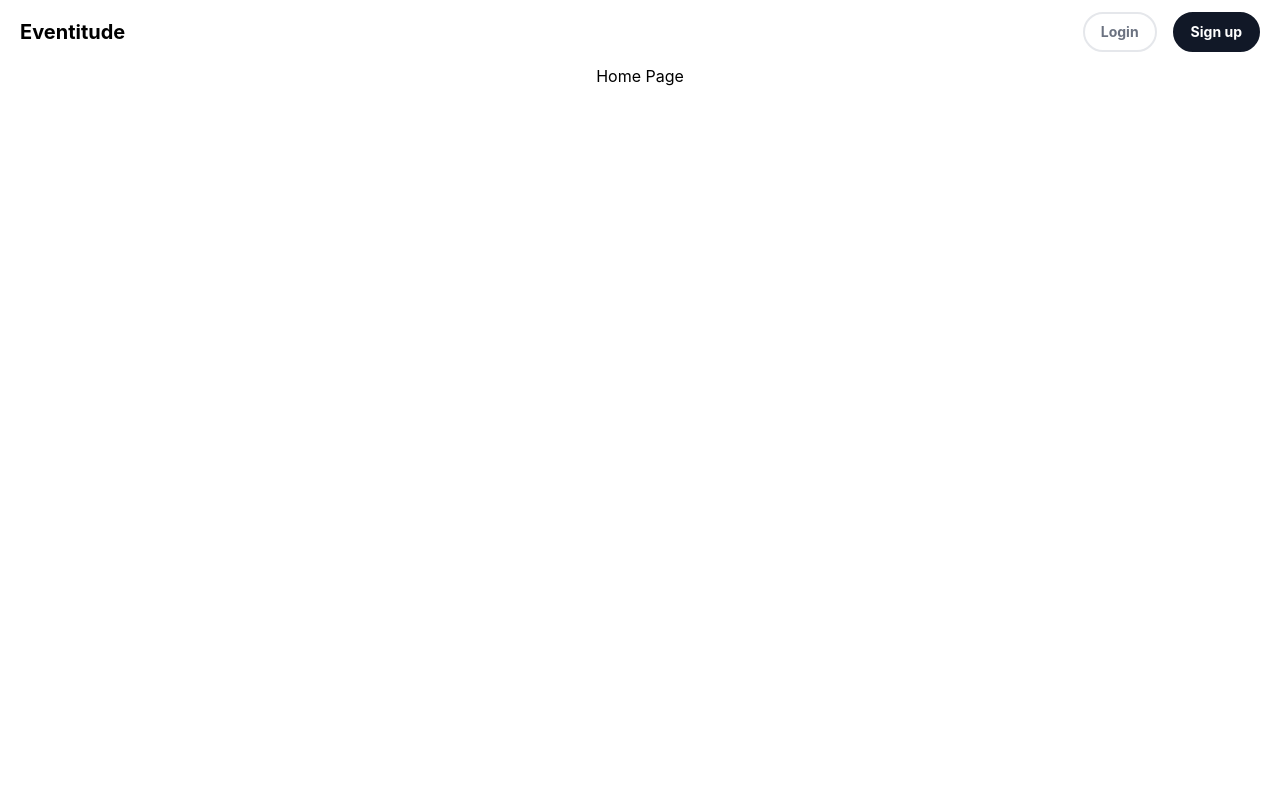
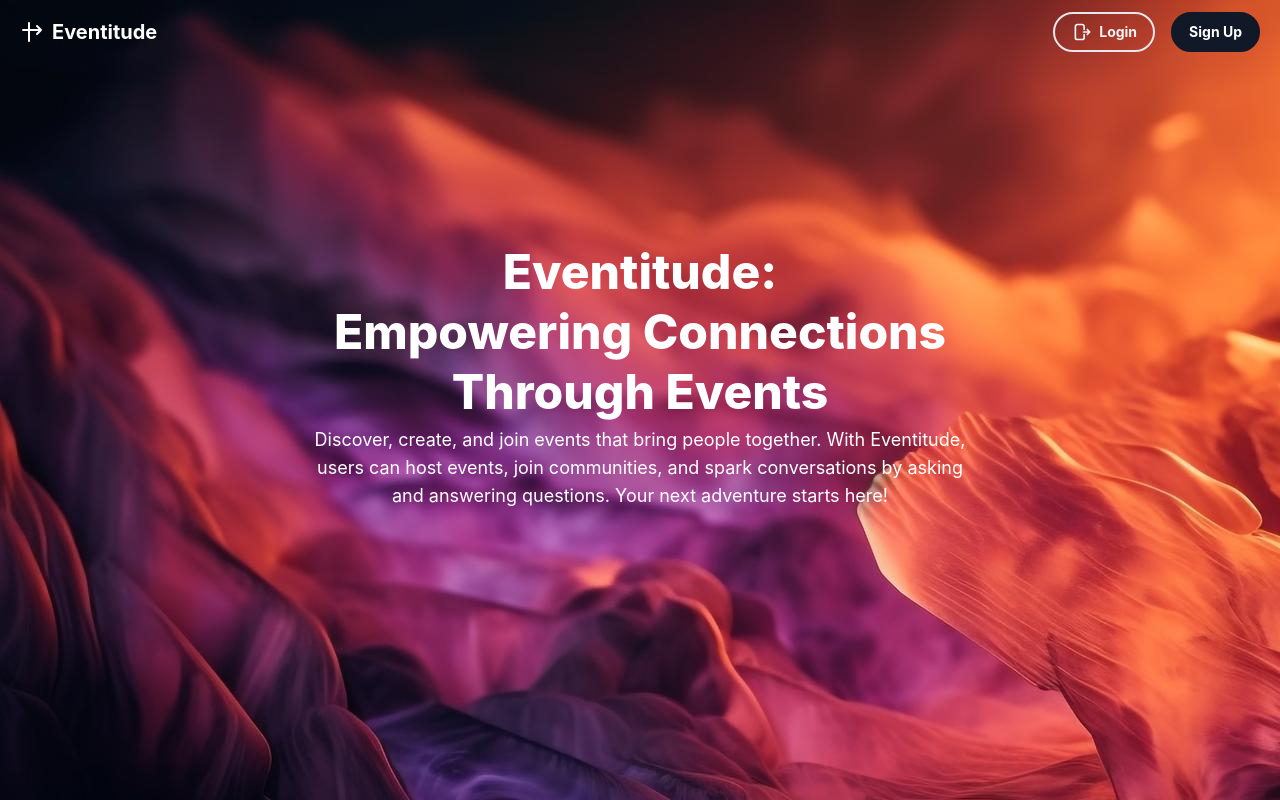
Before and after one commit to Saif-Arshad/Event-Management-Vue, a Vue app: page / in a window 1280 px wide. Built offline with nearby package versions, Linux system fonts and the light colour scheme.

Commit message:
added landing page

```diff
--- a/package.json
+++ b/package.json
@@ -9,6 +9,9 @@
     "preview": "vite preview"
   },
   "dependencies": {
+    "@heroicons/vue": "^2.2.0",
+    "@material-tailwind/html": "^2.3.2",
+    "heroicons": "^2.2.0",
     "vue": "^3.5.13"
   },
   "devDependencies": {
--- a/src/components/Header.vue
+++ b/src/components/Header.vue
@@ -1,29 +1,88 @@
 <script setup>
+import { ref, onMounted, onUnmounted } from 'vue';
 
+const isScrolled = ref(false);
 
+const handleScroll = () => {
+  isScrolled.value = window.scrollY > 0;
+};
+
+onMounted(() => {
+  window.addEventListener('scroll', handleScroll);
+});
+
+onUnmounted(() => {
+  window.removeEventListener('scroll', handleScroll);
+});
 </script>
 
 <template>
-      <div class='flex flex-wrap items-center justify-between gap-5 w-full p-3 px-5 '>
-    <h2 class="font-bold text-xl">
+  <div
+    :class="[
+      'fixed top-0 left-0 z-50 flex flex-wrap items-center justify-between gap-5 w-full p-3 px-5 transition-all duration-300',
+      isScrolled ? 'bg-white shadow-lg' : 'bg-transparent',
+    ]"
+  >
+    <!-- Logo and Title -->
+    <div class="flex items-center space-x-2">
+      <!-- SVG Icon beside the title -->
+      <svg
+        xmlns="http://www.w3.org/2000/svg"
+        fill="none"
+        viewBox="0 0 24 24"
+        stroke-width="2"
+        stroke="currentColor"
+        :class="[isScrolled ? 'text-black' : 'text-white']"
+        class="w-6 h-6"
+      >
+        <path
+          stroke-linecap="round"
+          stroke-linejoin="round"
+          d="M3 10h11M9 21V3M17 14l4-4m0 0l-4-4m4 4H3"
+        />
+      </svg>
+      <!-- Dynamic Title -->
+      <h2
+        :class="[
+          'font-bold text-xl',
+          isScrolled ? 'text-black' : 'text-white',
+        ]"
+      >
         Eventitude
       </h2>
+    </div>
 
-        <div class='flex max-lg:ml-auto space-x-4'>
+    <!-- Buttons -->
+    <div class="flex max-lg:ml-auto space-x-4">
       <a href="#/login">
-
         <button
-            class='px-4 py-2 text-sm flex items-center justify-center rounded-full font-bold text-gray-500 border-2 bg-transparent hover:bg-gray-50 transition-all ease-in-out duration-300'>Login</button>
+          class="px-4 py-2 text-sm flex items-center justify-center rounded-full font-bold text-gray-100 hover:text-gray-700 border-2 bg-transparent hover:bg-gray-50 transition-all ease-in-out duration-300 space-x-2"
+        >
+          <svg
+            xmlns="http://www.w3.org/2000/svg"
+            fill="none"
+            viewBox="0 0 24 24"
+            stroke-width="2"
+            stroke="currentColor"
+            class="w-5 h-5"
+          >
+            <path
+              stroke-linecap="round"
+              stroke-linejoin="round"
+              d="M15.75 9V5.25A2.25 2.25 0 0013.5 3h-6A2.25 2.25 0 005.25 5.25v13.5A2.25 2.25 0 007.5 21h6a2.25 2.25 0 002.25-2.25V15M15 12h7.5m0 0l-3-3m3 3l-3 3"
+            />
+          </svg>
+          <span>Login</span>
+        </button>
       </a>
       <a href="#/register">
+        <button
+          class="px-4 py-2 text-sm rounded-full flex items-center justify-center font-bold text-white border-2 border-[#111827] bg-[#111827] transition-all ease-in-out duration-300 hover:bg-transparent hover:text-[#111827] space-x-2"
+        >
 
-                <button
-                class='px-4 py-2 text-sm rounded-full flex items-center justify-center font-bold text-white border-2 border-[#111827] bg-[#111827] transition-all ease-in-out duration-300 hover:bg-transparent hover:text-[#111827]'>Sign
-                up</button>
+          <span>Sign Up</span>
+        </button>
       </a>
-
-
     </div>
   </div>
-
 </template>
--- a/src/components/Pages/Home.vue
+++ b/src/components/Pages/Home.vue
@@ -3,6 +3,31 @@
 </script>
 
 <template>
-  <h1 class="text-center">Home Page</h1>
+   <div
+   class="relative min-h-screen w-full main--landing">
+    <div class="absolute inset-0 h-full w-full "></div>
+    <div class="grid min-h-screen px-8">
+     <div class="container relative z-10 my-auto mx-auto grid place-items-center text-center">
+
+  <h1 class="text-white text-5xl lg:max-w-3xl font-extrabold leading-tight">
+    Eventitude:
+    <br>
+    Empowering Connections Through Events
+  </h1>
+  <p class="text-white mt-1 mb-12 w-full md:max-w-full lg:max-w-2xl text-lg">
+    Discover, create, and join events that bring people together. With
+    Eventitude, users can host events, join communities, and spark
+    conversations by asking and answering questions. Your next adventure starts here!
+  </p>
+
+</div>
+    </div>
+  </div>
 
 </template>
+
+<style>
+.main--landing{
+  background-image: url(../../assets/event.jpeg);
+}
+</style>
--- a/src/components/Pages/Login.vue
+++ b/src/components/Pages/Login.vue
@@ -4,13 +4,29 @@
 </script>
 
 <template>
- <div class="font-[sans-serif] bg-gray-900 md:h-screen">
+ <div class="font-[sans-serif]  md:h-screen">
       <div class="grid md:grid-cols-2 items-center gap-8 h-full">
-        <div class="max-md:order-1 p-4">
-          <img  src="../../assets/signin-image.webp"  class="lg:max-w-[80%] w-full h-full object-contain block mx-auto" alt="login-image" />
-        </div>
+      <div class="relative max-md:order-1 h-full w-full">
+  <img
+    src="../../assets/event.jpeg"
+    class="absolute top-0 left-0 w-full h-full object-cover"
+    alt="Register Background"
+  />
 
-        <div class="flex items-center md:p-8 p-6 bg-white md:rounded-tl-[55px] md:rounded-bl-[55px] h-full">
+  <div class="absolute top-0 left-0 w-full h-full bg-black/50"></div>
+
+  <div class="relative z-10 flex flex-col items-center justify-center h-full text-center px-4">
+    <h1 class="text-white text-4xl font-bold mb-4">
+     Welcome Back to Eventitude
+    </h1>
+    <p class="text-white text-lg max-w-lg">
+      Login to your account to manage events, connect with others, and explore amazing opportunities. Let’s make your next event unforgettable!
+    </p>
+  </div>
+</div>
+
+
+        <div class="flex items-center md:p-8 p-6 bg-white shadow-sm md:rounded-tl-[55px] md:rounded-bl-[55px] h-full">
           <form class="max-w-lg w-full mx-auto">
             <div class="mb-12">
               <h3 class="text-gray-800 text-4xl font-bold">Sign in</h3>
@@ -56,7 +72,7 @@
             </div>
 
             <div class="mt-12">
-              <button type="button" class="w-full py-3 px-6 text-sm font-semibold tracking-wider rounded-full text-white bg-gray-800 hover:bg-[#222] focus:outline-none">
+              <button type="button" class="w-full py-3 px-6 text-sm font-semibold tracking-wider rounded-full text-white bg-[#F4683D] hover:bg-[#222] focus:outline-none">
                 Sign in
               </button>
             </div>
--- a/src/components/Pages/Register.vue
+++ b/src/components/Pages/Register.vue
@@ -4,7 +4,7 @@
 </script>
 
 <template>
- <div class="font-[sans-serif] bg-gray-900 md:h-screen">
+ <div class="font-[sans-serif]  md:h-screen">
      <div class="grid md:grid-cols-2 items-center gap-8 h-full">
 
                   <div class="flex items-center md:p-8 p-6 bg-white md:rounded-tr-[55px] md:rounded-br-[55px] h-full">
@@ -86,7 +86,7 @@
 
 
                       <div class="mt-12">
-                        <button type="button" class="w-full py-3 px-6 text-sm font-semibold tracking-wider rounded-full text-white bg-gray-800 hover:bg-[#222] focus:outline-none">
+                        <button type="button" class="w-full py-3 px-6 text-sm font-semibold tracking-wider rounded-full text-white bg-[#F4683D] hover:bg-[#222] focus:outline-none">
                          Create Account
                         </button>
                       </div>
@@ -94,9 +94,25 @@
 
                     </form>
                   </div>
-        <div class="max-md:order-1 p-4">
-          <img src="../../assets/signin-image.webp" class="lg:max-w-[80%] w-full h-full object-contain block mx-auto" alt="login-image" />
-        </div>
+    <div class="relative max-md:order-1 h-full w-full">
+  <img
+    src="../../assets/event.jpeg"
+    class="absolute top-0 left-0 w-full h-full object-cover"
+    alt="Register Background"
+  />
+
+  <div class="absolute top-0 left-0 w-full h-full bg-black/50"></div>
+
+  <div class="relative z-10 flex flex-col items-center justify-center h-full text-center px-4">
+    <h1 class="text-white text-4xl font-bold mb-4">
+      Join the World of Events
+    </h1>
+    <p class="text-white text-lg max-w-lg">
+      Create, join, and explore exciting events on Eventitude. Meet like-minded people, share your experiences, and make every moment unforgettable!
+    </p>
+  </div>
+</div>
+
       </div>
     </div>
 
```
Also changed, not shown: src/assets/event.jpeg (added), 1 other file (tests, documents, lock files or other folders). Lines whose indentation alone changed are shown as unchanged.
